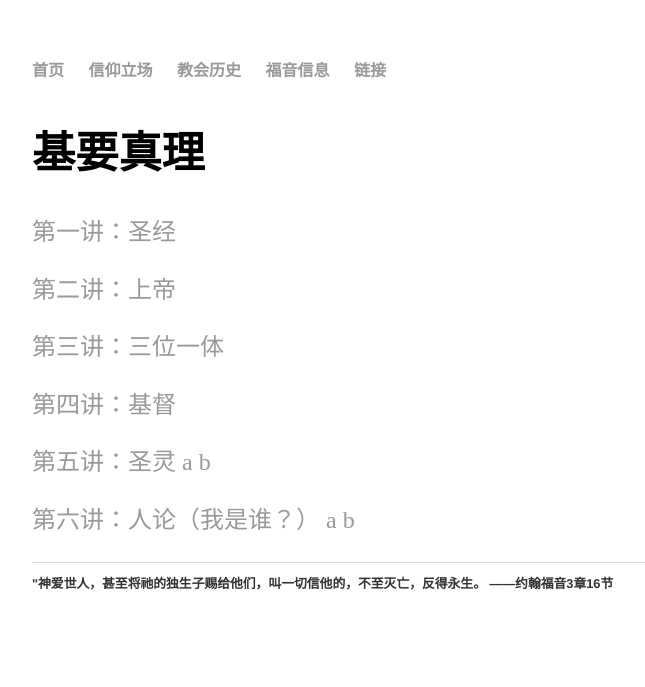
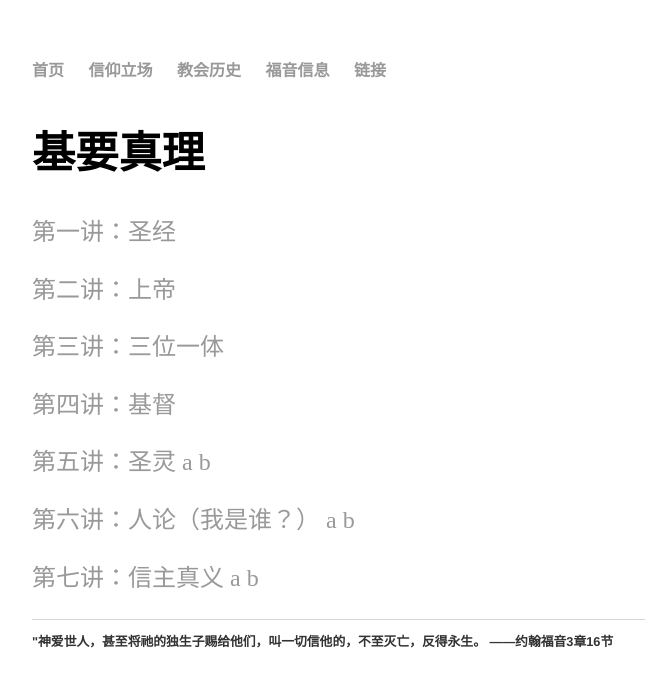
Before and after one commit to zlchurch/zlchurch.github.io, a Jekyll site: the page built from sermons/index.md, in a window 1280 px wide. Shown: the top 687 px of the page, without its empty margins (160-805 px from the left). Built offline with Jekyll 4.4.1, drawn with Linux system fonts in a browser that asks for light colours.

Commit message:
no message

```diff
--- a/sermons/index.md
+++ b/sermons/index.md
@@ -16,3 +16,5 @@ layout: default
 [第五讲：圣灵 a](https://www.dropbox.com/s/ub0b0r5u5aeitp8/05%20%E5%9F%BA%E6%9C%AC%E6%95%99%E4%B9%89-%E5%9C%A3%E7%81%B501.m4a?dl=0) [b](https://www.dropbox.com/s/zufhsvf2kxml9lb/06%E5%9F%BA%E6%9C%AC%E6%95%99%E4%B9%89-%E5%9C%A3%E7%81%B502.m4a?dl=0)
 
 [第六讲：人论（我是谁？） a](https://www.dropbox.com/s/830fmy36gtkmg0g/07%E6%88%91%E6%98%AF%E8%B0%81%EF%BC%9F.m4a?dl=0) [b](https://www.dropbox.com/s/3ah5y11nojed66c/08%E6%88%91%E6%98%AF%E8%B0%81%EF%BC%9F.m4a?dl=0)
+
+[第七讲：信主真义 a](https://www.dropbox.com/s/2qho965a6bd7ncq/09%E4%BF%A1%E4%B8%BB%E7%9C%9F%E8%B0%9B%20a.m4a?dl=0) [b](https://www.dropbox.com/s/xyo890wxkh0rhdi/10%E4%BF%A1%E4%B8%BB%E7%9C%9F%E8%B0%9Bb.m4a?dl=0)
```
